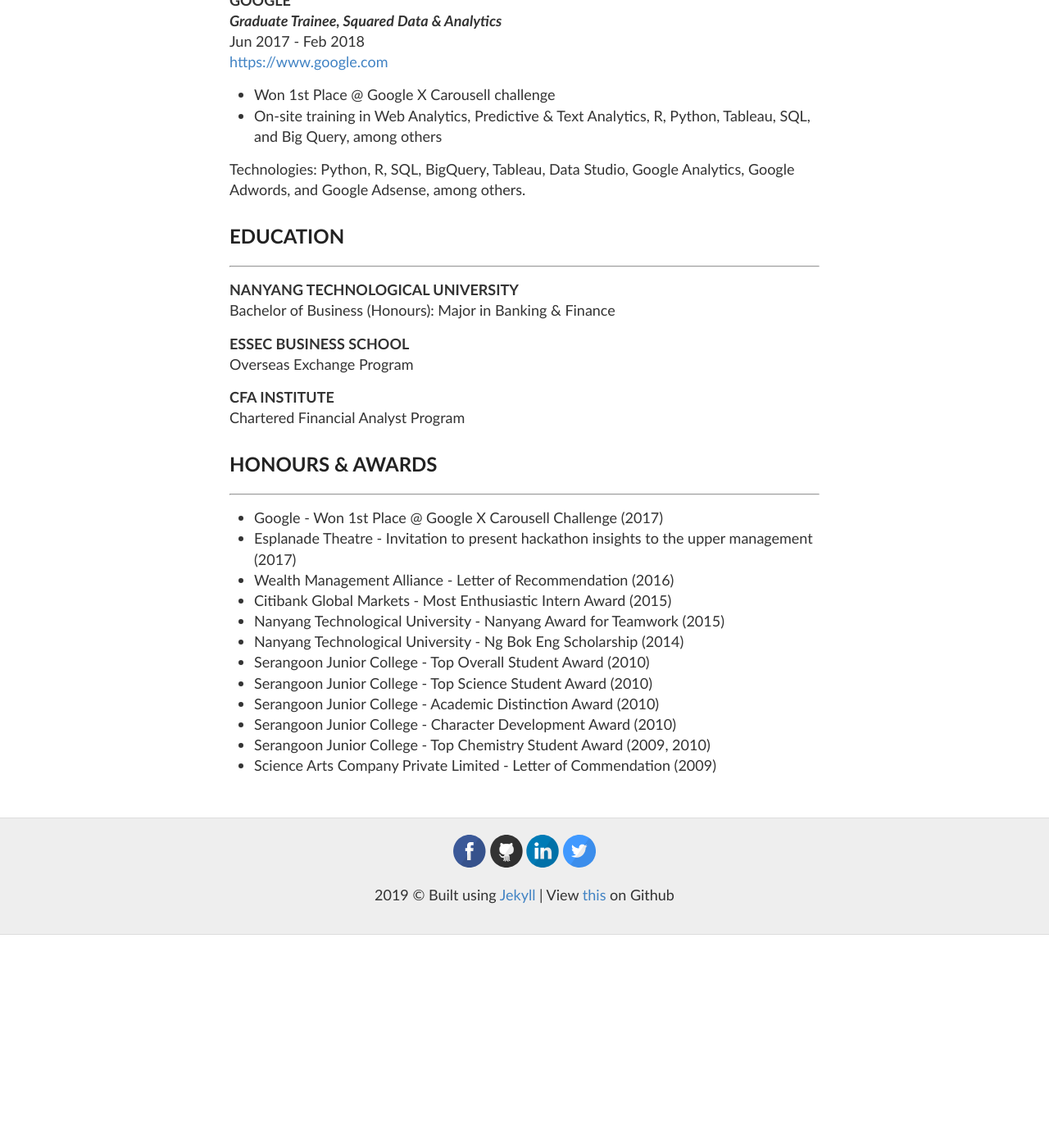
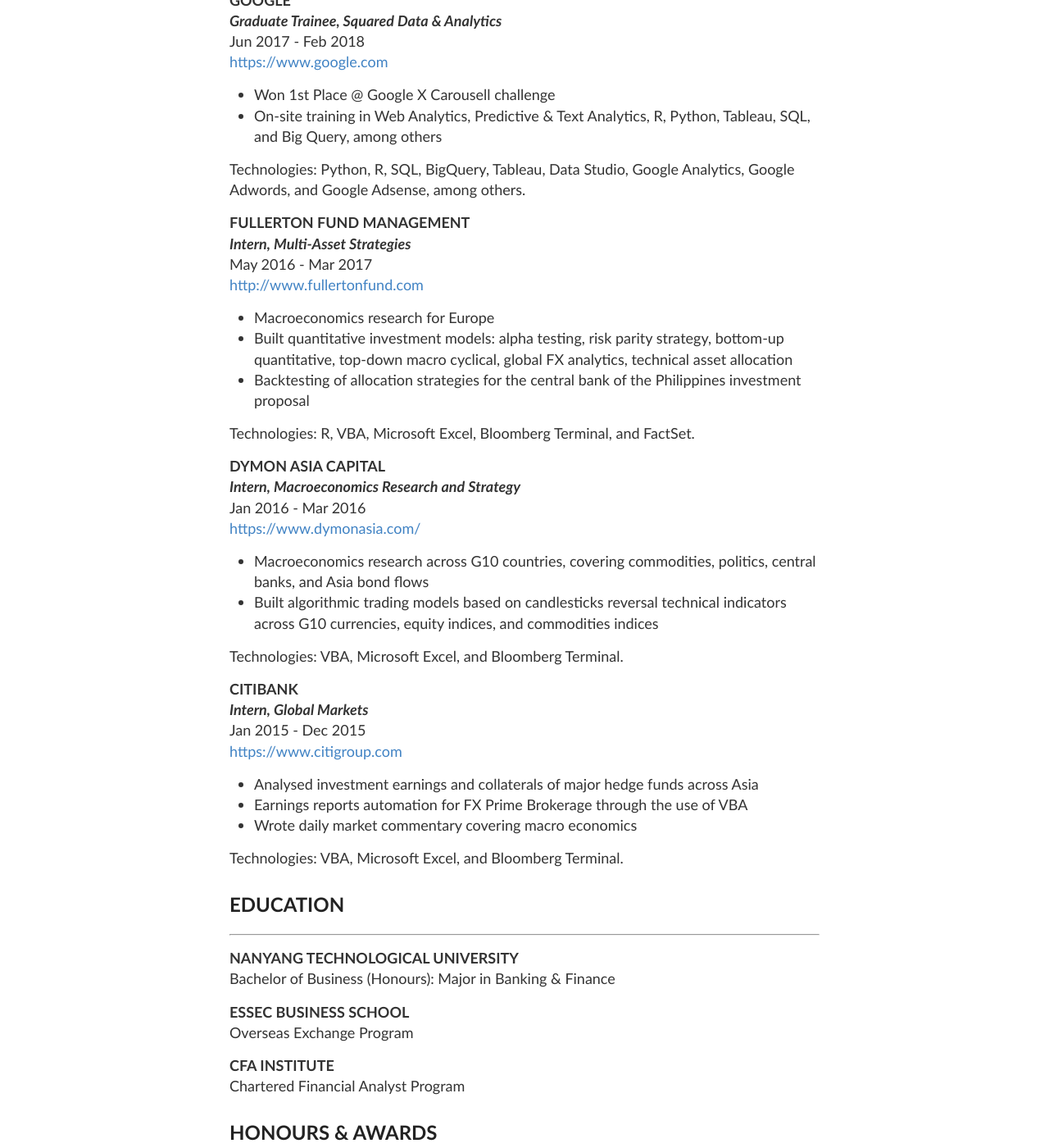
Before and after one commit to wngaw/wngaw.github.io, a Jekyll site: the page built from resume.md, in a window 1280 px wide and 1400 px high, scrolled down 1343 px. Shown: the whole window at 82% size. Built offline with Jekyll 4.4.1, drawn with Linux system fonts in a browser that asks for light colours; before the commit the page ends 2483 px from its top, so only the background shows below that.

Commit message:
edited resume

```diff
--- a/_layouts/default.html
+++ b/_layouts/default.html
@@ -50,7 +50,7 @@
         <footer class="footer">
           {% include svg-icons.html %}
           <p>
-            2019 &copy; Built using <a href="https://jekyllrb.com/" target="_blank">Jekyll</a> | View <a href="https://github.com/wngaw/wngaw.github.io" target="_blank">this</a> on Github
+            Built using <a href="https://jekyllrb.com/" target="_blank">Jekyll</a>
           </p>
         </footer>
       </div>
--- a/resume.md
+++ b/resume.md
@@ -42,6 +42,35 @@
 
 Technologies: Python, R, SQL, BigQuery, Tableau, Data Studio, Google Analytics, Google Adwords, and Google Adsense, among others.
 
+**FULLERTON FUND MANAGEMENT**
+_**Intern, Multi-Asset Strategies**_
+May 2016 - Mar 2017
+[http://www.fullertonfund.com](http://www.fullertonfund.com)
+- Macroeconomics research for Europe
+- Built quantitative investment models: alpha testing, risk parity strategy, bottom-up quantitative, top-down macro cyclical, global FX analytics, technical asset allocation
+- Backtesting of allocation strategies for the central bank of the Philippines investment proposal
+
+Technologies: R, VBA, Microsoft Excel, Bloomberg Terminal, and FactSet.
+
+**DYMON ASIA CAPITAL**
+_**Intern, Macroeconomics Research and Strategy**_
+Jan 2016 - Mar 2016
+[https://www.dymonasia.com/](https://www.dymonasia.com/)
+- Macroeconomics research across G10 countries, covering commodities, politics, central banks, and Asia bond flows
+- Built algorithmic trading models based on candlesticks reversal technical indicators across G10 currencies, equity indices, and commodities indices
+
+Technologies: VBA, Microsoft Excel, and Bloomberg Terminal.
+
+**CITIBANK**
+_**Intern, Global Markets**_
+Jan 2015 - Dec 2015
+[https://www.citigroup.com](https://www.citigroup.com)
+- Analysed investment earnings and collaterals of major hedge funds across Asia
+- Earnings reports automation for FX Prime Brokerage through the use of VBA
+- Wrote daily market commentary covering macro economics
+
+Technologies: VBA, Microsoft Excel, and Bloomberg Terminal.
+
 ## EDUCATION
 ---
 **NANYANG TECHNOLOGICAL UNIVERSITY**
```
